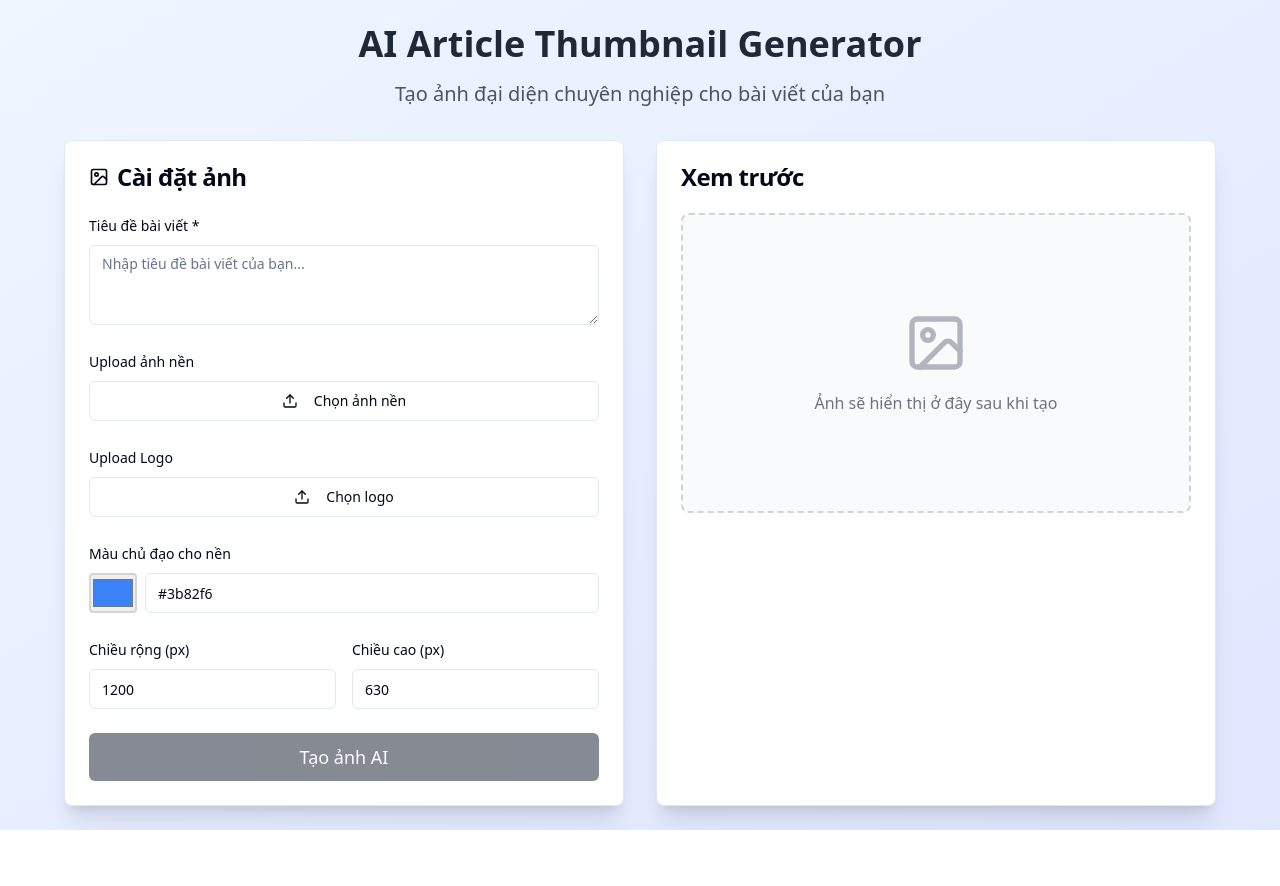
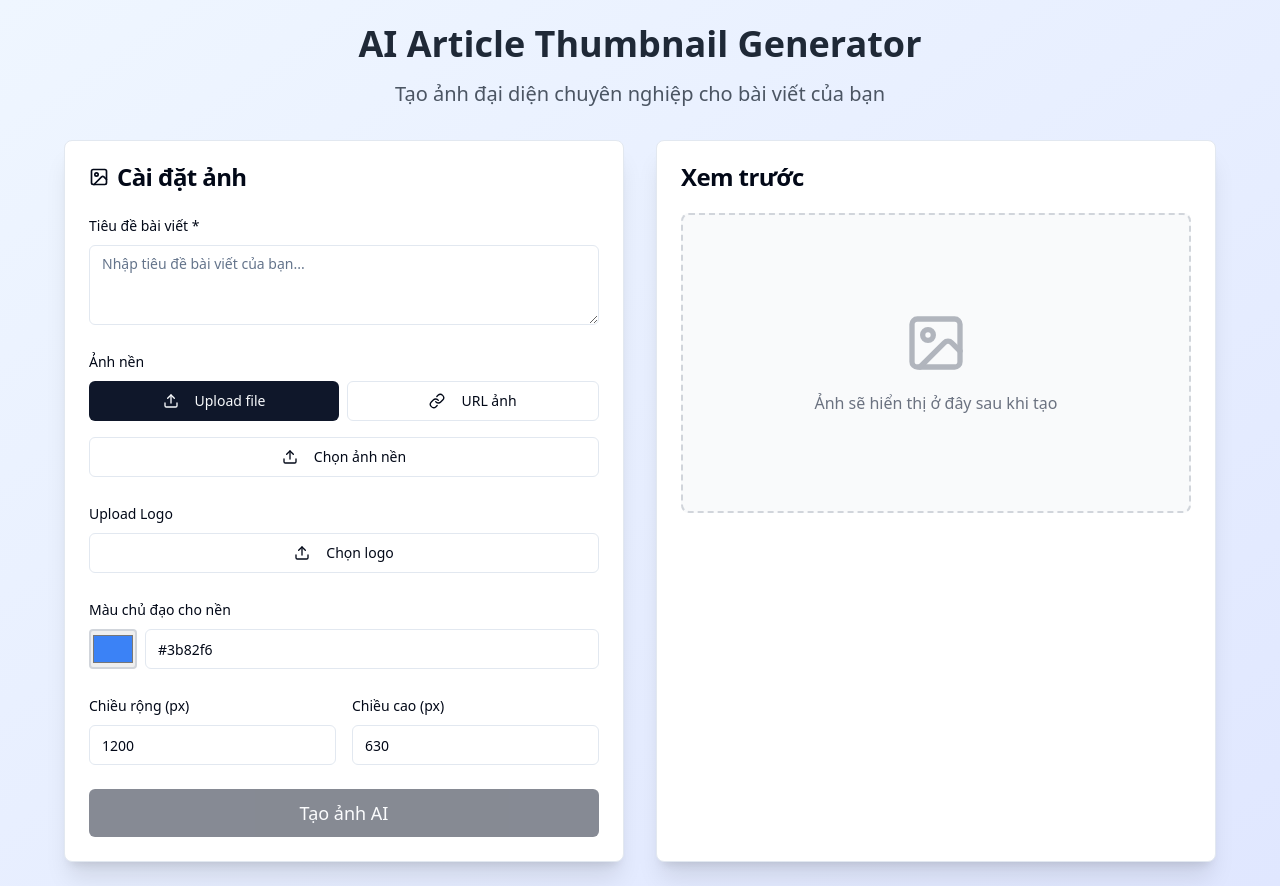
Before and after one commit to quangdatcse/post-gen-avatar-creator, a React (Vite) app: page / in a window 1280 px wide. Before the commit the page ends 830 px from the top, so only its background shows below. Built offline with nearby package versions, Linux system fonts and the light colour scheme.

Commit message:
feat: Add background image URL option
- Implement option to select background image by URL.
- Download and rename the image based on the article title.
- Add UI elements for URL input and file upload.

```diff
--- a/src/components/ArticleImageGenerator.tsx
+++ b/src/components/ArticleImageGenerator.tsx
@@ -1,4 +1,3 @@
-
 import React, { useState, useRef } from 'react';
 import { Card, CardContent, CardHeader, CardTitle } from '@/components/ui/card';
 import { Button } from '@/components/ui/button';
@@ -6,7 +5,7 @@ import { Input } from '@/components/ui/input';
 import { Label } from '@/components/ui/label';
 import { Textarea } from '@/components/ui/textarea';
 import { toast } from 'sonner';
-import { Upload, Download, Image } from 'lucide-react';
+import { Upload, Download, Image, Link } from 'lucide-react';
 
 interface ImageSettings {
   title: string;
@@ -17,6 +16,7 @@ interface ImageSettings {
   logoUrl: string;
   backgroundImageFile: File | null;
   backgroundImageUrl: string;
+  backgroundUrlInput: string;
 }
 
 const ArticleImageGenerator = () => {
@@ -28,14 +28,33 @@ const ArticleImageGenerator = () => {
     logoFile: null,
     logoUrl: '',
     backgroundImageFile: null,
-    backgroundImageUrl: ''
+    backgroundImageUrl: '',
+    backgroundUrlInput: ''
   });
 
   const [isGenerating, setIsGenerating] = useState(false);
   const [generatedImageUrl, setGeneratedImageUrl] = useState<string>('');
+  const [backgroundInputMethod, setBackgroundInputMethod] = useState<'upload' | 'url'>('upload');
   const canvasRef = useRef<HTMLCanvasElement>(null);
   const fileInputRef = useRef<HTMLInputElement>(null);
   const backgroundInputRef = useRef<HTMLInputElement>(null);
+
+  // Function to convert Vietnamese text to URL-friendly format
+  const convertToSlug = (text: string) => {
+    return text
+      .toLowerCase()
+      .replace(/[àáạảãâầấậẩẫăằắặẳẵ]/g, 'a')
+      .replace(/[èéẹẻẽêềếệểễ]/g, 'e')
+      .replace(/[ìíịỉĩ]/g, 'i')
+      .replace(/[òóọỏõôồốộổỗơờớợởỡ]/g, 'o')
+      .replace(/[ùúụủũưừứựửữ]/g, 'u')
+      .replace(/[ỳýỵỷỹ]/g, 'y')
+      .replace(/đ/g, 'd')
+      .replace(/[^a-z0-9\s]/g, '')
+      .replace(/\s+/g, '-')
+      .replace(/-+/g, '-')
+      .replace(/^-|-$/g, '');
+  };
 
   const handleLogoUpload = (event: React.ChangeEvent<HTMLInputElement>) => {
     const file = event.target.files?.[0];
@@ -70,11 +89,43 @@ const ArticleImageGenerator = () => {
         setSettings(prev => ({
           ...prev,
           backgroundImageFile: file,
-          backgroundImageUrl: e.target?.result as string
+          backgroundImageUrl: e.target?.result as string,
+          backgroundUrlInput: ''
         }));
       };
       reader.readAsDataURL(file);
     }
+  };
+
+  const handleBackgroundUrlLoad = () => {
+    if (!settings.backgroundUrlInput.trim()) {
+      toast.error('Vui lòng nhập URL hình ảnh');
+      return;
+    }
+
+    const img = document.createElement('img');
+    img.crossOrigin = 'anonymous';
+    img.onload = () => {
+      const canvas = document.createElement('canvas');
+      const ctx = canvas.getContext('2d');
+      if (!ctx) return;
+
+      canvas.width = img.naturalWidth;
+      canvas.height = img.naturalHeight;
+      ctx.drawImage(img, 0, 0);
+
+      const dataUrl = canvas.toDataURL('image/jpeg', 0.9);
+      setSettings(prev => ({
+        ...prev,
+        backgroundImageUrl: dataUrl,
+        backgroundImageFile: null
+      }));
+      toast.success('Tải ảnh từ URL thành công!');
+    };
+    img.onerror = () => {
+      toast.error('Không thể tải ảnh từ URL. Vui lòng kiểm tra lại URL.');
+    };
+    img.src = settings.backgroundUrlInput;
   };
 
   const generateContextualBackground = (ctx: CanvasRenderingContext2D, title: string, width: number, height: number, backgroundColor: string) => {
@@ -409,7 +460,7 @@ const ArticleImageGenerator = () => {
         if (settings.logoUrl) {
           const logoImg = document.createElement('img');
           logoImg.onload = () => {
-            const maxLogoSize = Math.min(settings.width, settings.height) * 0.2; // Increased from 0.15 to 0.2
+            const maxLogoSize = Math.min(settings.width, settings.height) * 0.25; // Increased from 0.2 to 0.25
             const logoAspectRatio = logoImg.naturalWidth / logoImg.naturalHeight;
 
             let logoWidth, logoHeight;
@@ -518,7 +569,8 @@ const ArticleImageGenerator = () => {
     if (!generatedImageUrl) return;
 
     const link = document.createElement('a');
-    link.download = `${settings.title.slice(0, 50)}-thumbnail.png`;
+    const filename = convertToSlug(settings.title) || 'thumbnail';
+    link.download = `${filename}.png`;
     link.href = generatedImageUrl;
     link.click();
     toast.success('Ảnh đã được tải xuống!');
@@ -559,8 +611,31 @@ const ArticleImageGenerator = () => {
               </div>
 
               <div>
-                <Label>Upload ảnh nền</Label>
-                <div className="mt-2">
+                <Label>Ảnh nền</Label>
+                <div className="mt-2 space-y-4">
+                  {/* Method selector */}
+                  <div className="flex gap-2">
+                    <Button
+                      variant={backgroundInputMethod === 'upload' ? 'default' : 'outline'}
+                      onClick={() => setBackgroundInputMethod('upload')}
+                      className="flex-1"
+                    >
+                      <Upload className="w-4 h-4 mr-2" />
+                      Upload file
+                    </Button>
+                    <Button
+                      variant={backgroundInputMethod === 'url' ? 'default' : 'outline'}
+                      onClick={() => setBackgroundInputMethod('url')}
+                      className="flex-1"
+                    >
+                      <Link className="w-4 h-4 mr-2" />
+                      URL ảnh
+                    </Button>
+                  </div>
+
+                  {/* Upload method */}
+                  {backgroundInputMethod === 'upload' && (
+                    <div>
                       <input
                         ref={backgroundInputRef}
                         type="file"
@@ -576,8 +651,31 @@ const ArticleImageGenerator = () => {
                         <Upload className="w-4 h-4 mr-2" />
                         {settings.backgroundImageFile ? settings.backgroundImageFile.name : 'Chọn ảnh nền'}
                       </Button>
+                    </div>
+                  )}
+
+                  {/* URL method */}
+                  {backgroundInputMethod === 'url' && (
+                    <div className="space-y-2">
+                      <Input
+                        placeholder="Nhập URL hình ảnh..."
+                        value={settings.backgroundUrlInput}
+                        onChange={(e) => setSettings(prev => ({...prev, backgroundUrlInput: e.target.value}))}
+                      />
+                      <Button
+                        onClick={handleBackgroundUrlLoad}
+                        disabled={!settings.backgroundUrlInput.trim()}
+                        className="w-full"
+                      >
+                        <Link className="w-4 h-4 mr-2" />
+                        Tải ảnh từ URL
+                      </Button>
+                    </div>
+                  )}
+
+                  {/* Preview */}
                   {settings.backgroundImageUrl && (
-                    <div className="mt-2 flex justify-center">
+                    <div className="flex justify-center">
                       <img
                         src={settings.backgroundImageUrl}
                         alt="Background preview"
```
Lines whose indentation alone changed are shown as unchanged.
